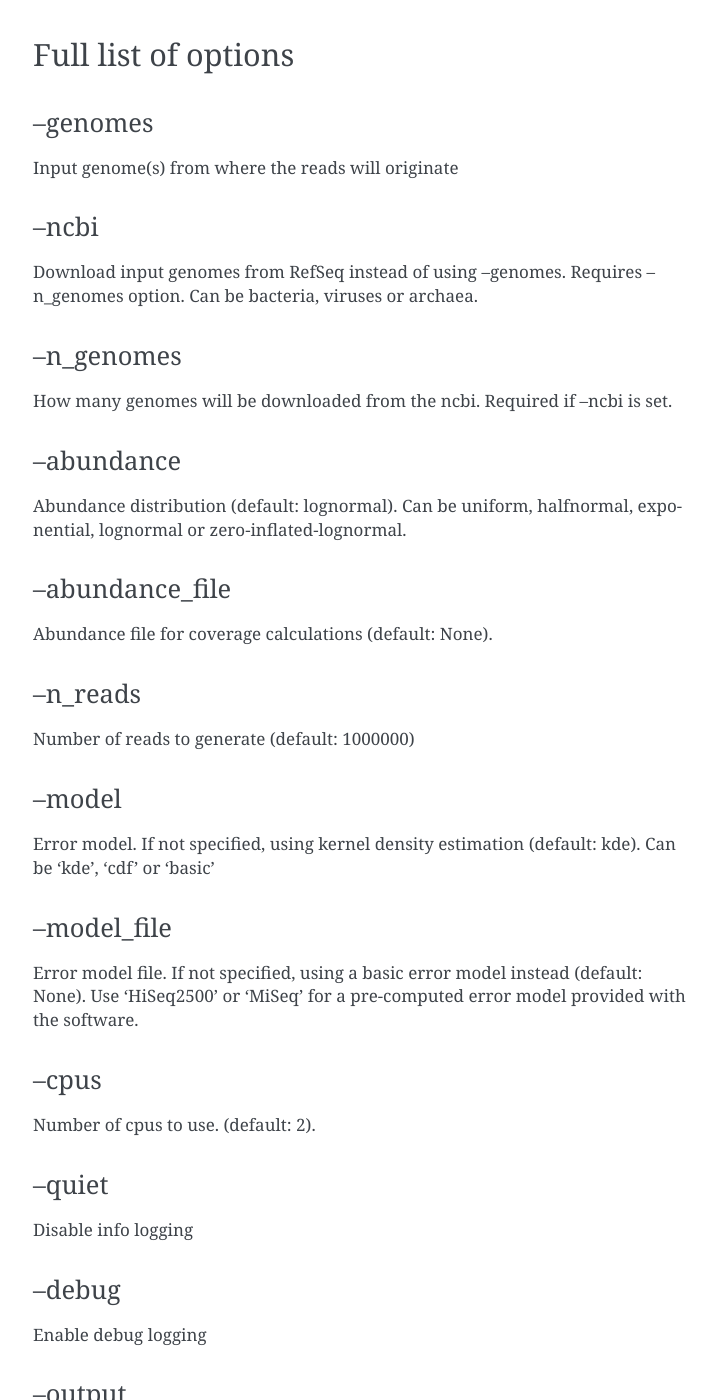
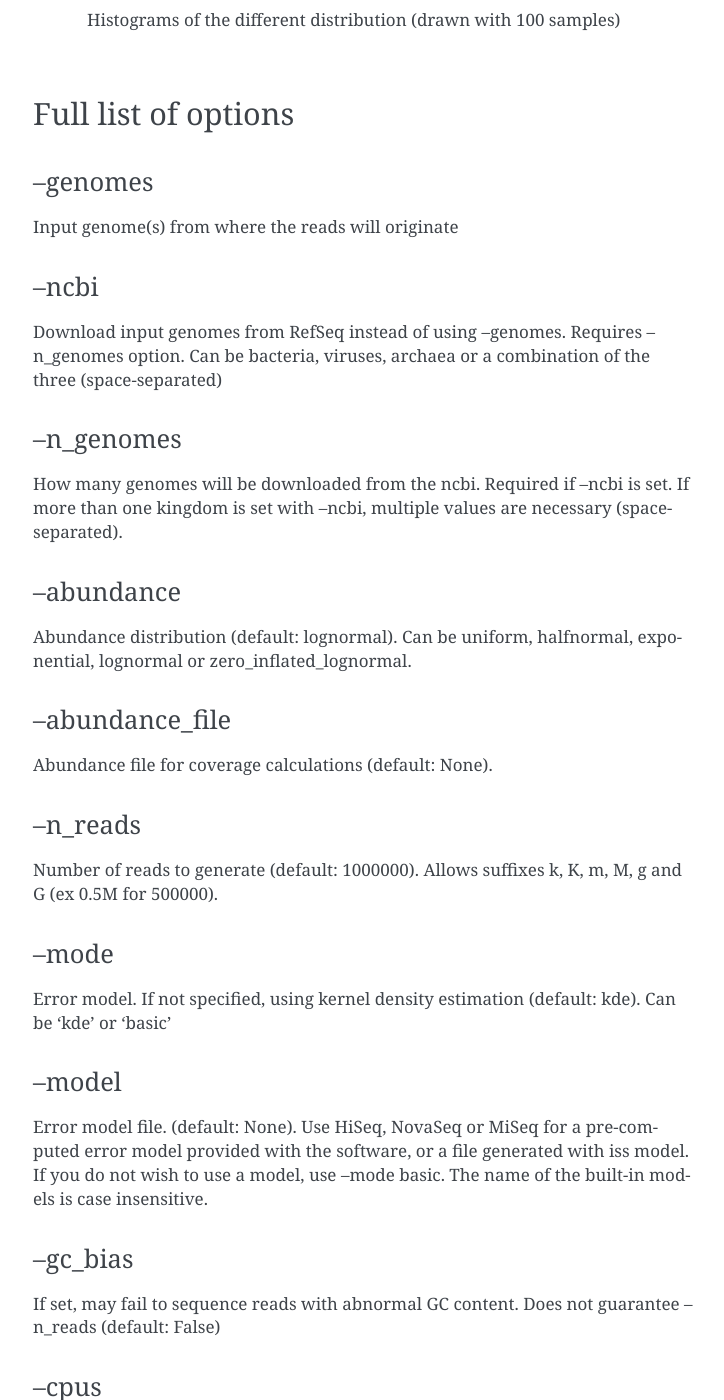
Before and after one commit to HadrienG/InSilicoSeq, a Sphinx documentation site: the page built from doc/iss/generate.rst, in a window 1280 px wide and 1400 px high, scrolled down 2023 px. Shown: the whole window, without its empty margins (387-1111 px from the left). Built offline with Sphinx 7.4.7, drawn with Linux system fonts in a browser that asks for light colours; some of the changed text lies outside the part shown.

Commit message:
updated doc

```diff
--- a/doc/iss/generate.rst
+++ b/doc/iss/generate.rst
@@ -3,48 +3,45 @@
 Generating reads
 ================
 
-InSilicoSeq comes with a set of pre-computed error models to allow the user
-to easily generate reads from:
+InSilicoSeq comes with a set of pre-computed error models to allow the user to easily generate reads from the most popular Illumina instruments:
 
-- HiSeq 2500
+- HiSeq
 - MiSeq
+- NovaSeq
 
-Per example generate 1 million MiSeq 150bp reads from a set of input genomes:
+Per example generate 1 million MiSeq reads from a set of input genomes:
 
 .. code-block:: bash
 
-    iss generate --genomes genomes.fasta --model_file MiSeq \
-    --output MiSeq_reads
+    iss generate --genomes genomes.fasta --model miseq --output miseq_reads
 
-This will create 2 files, `MiSeq_reads_R1.fastq` and `MiSeq_reads_R2.fastq` in
-your current directory
+This will create 2 fastq files, `miseq_reads_R1.fastq` and `miseq_reads_R2.fastq` in your current directory, as well as `miseq_reads_abundance.txt`, a tab-delimited file containing the abundance of each genomes.
 
-If you have created your custom model, change ``--model_file MiSeq`` to your
-custom model file:
+If you have created your custom model, change ``--model miseq`` to your custom model file:
 
 .. code-block:: bash
 
-    iss generate --genomes genomes.fasta --model_file my_model.npz \
-    --output my_model_reads
+    iss generate --genomes genomes.fasta --model model.npz --output model_reads
 
 
 Required input files
 --------------------
 
-By default, InSilicoSeq only requires 1 file in order to start generating
-reads: 1 (multi-)fasta files containing your input genome(s).
+By default, InSilicoSeq only requires 1 file in order to start generating reads: 1 (multi-)fasta files containing your input genome(s).
 
-If you don't want to use a multi-fasta file or don't have one at hand but are
-equipped with an Internet connection, you can download random genomes from the
-ncbi:
+If you don't want to use a multi-fasta file or don't have one at hand but are equipped with an Internet connection, you can download random genomes from the ncbi:
 
 .. code-block:: bash
 
-    iss generate --ncbi bacteria --n_genomes 10 --model_file MiSeq \
-    --output MiSeq_ncbi
+    iss generate --ncbi bacteria -u 10 --model miseq --output miseq_ncbi
 
-In addition the the 2 fastq files, the downloaded genomes will be in the file
-`MiSeq_ncbi_genomes.fasta` in your current directory.
+or for bacteria and viruses:
+
+.. code-block:: bash
+
+    iss generate -k bacteria viruses -u 10 4 --model miseq --output miseq_ncbi
+
+In addition the the 2 fastq files and the abundance file, the downloaded genomes will be saved in `miseq_ncbi_genomes.fasta` in your current directory.
 
 *Note: If possible, I recommend using InSilicoSeq with a fasta file as input.*
 *The eutils utilities from the ncbi can be slow and quirky.*
@@ -53,22 +50,17 @@
 Abundance distribution
 ----------------------
 
-The abundance of the input genomes is determined (by default) by a log-normal
-distribution.
+With default settings, the abundance of the input genomes is drwan from a log-normal distribution.
 
-Alternatively, you can use other distributions with the ``--abundance``
-parameter: `uniform`, `halfnormal`, `exponential` or `zero-inflated-lognormal`
+Alternatively, you can use other distributions with the ``--abundance`` parameter: `uniform`, `halfnormal`, `exponential` or `zero-inflated-lognormal`
 
-If you wish to fine-tune the distribution of your genomes, InSilicoSeq also
-accepts an abundance file:
+If you wish to fine-tune the distribution of your genomes, InSilicoSeq also accepts an abundance file:
 
 .. code-block:: bash
 
-    iss generate --genomes genomes.fasta --abundance_file abundance.txt \
-    --model_file HiSeq2500 --output HiSeq_reads
+    iss generate -g genomes.fasta --abundance_file abundance.txt -m HiSeq -o HiSeq_reads
 
-Example abundance file for a multi-fasta containing 2 genomes: genome_A and
-genome_B.
+Example abundance file for a multi-fasta containing 2 genomes: genome_A and genome_B.
 
 .. code-block:: bash
 
@@ -76,8 +68,7 @@
     genome_B    0.8
 
 
-For the abundance to make sense, the total abundance in your abundance file
-must equal 1.
+For the abundance to make sense, the total abundance in your abundance file must equal 1.
 
 .. figure:: distributions.png
 
@@ -95,20 +86,22 @@
 --ncbi
 ^^^^^^
 
-Download input genomes from RefSeq instead of using --genomes. Requires
---n_genomes option. Can be bacteria, viruses or archaea.
+Download input genomes from RefSeq instead of using --genomes.
+Requires --n_genomes option.
+Can be bacteria, viruses, archaea or a combination of the three (space-separated)
 
 --n_genomes
 ^^^^^^^^^^^
 
 How many genomes will be downloaded from the ncbi.
 Required if --ncbi is set.
+If more than one kingdom is set with --ncbi, multiple values are necessary (space-separated).
 
 --abundance
 ^^^^^^^^^^^
 
-Abundance distribution (default: lognormal). Can be uniform, halfnormal,
-exponential, lognormal or zero-inflated-lognormal.
+Abundance distribution (default: lognormal).
+Can be uniform, halfnormal, exponential, lognormal or zero_inflated_lognormal.
 
 --abundance_file
 ^^^^^^^^^^^^^^^^
@@ -118,20 +111,28 @@
 --n_reads
 ^^^^^^^^^
 
-Number of reads to generate (default: 1000000)
+Number of reads to generate (default: 1000000).
+Allows suffixes k, K, m, M, g and G (ex 0.5M for 500000).
 
---model
+--mode
 ^^^^^^^
 
 Error model. If not specified, using kernel density estimation (default: kde).
-Can be 'kde', 'cdf' or 'basic'
+Can be 'kde' or 'basic'
 
---model_file
-^^^^^^^^^^^^
+--model
+^^^^^^^^
 
-Error model file. If not specified, using a basic error model instead
-(default: None). Use 'HiSeq2500' or 'MiSeq' for a pre-computed error model
-provided with the software.
+Error model file. (default: None).
+Use HiSeq, NovaSeq or MiSeq for a pre-computed error model provided with the software, or a file generated with iss model.
+If you do not wish to use a model, use --mode basic.
+The name of the built-in models is case insensitive.
+
+--gc_bias
+^^^^^^^^^
+
+If set, may fail to sequence reads with abnormal GC content.
+Does not guarantee --n_reads (default: False)
 
 --cpus
 ^^^^^^
```
Also changed, not shown: README.md (+26 -34 lines), doc/index.rst (+5 -7 lines), doc/iss/install.rst (+13 -11 lines), doc/iss/model.rst (+9 -12 lines).
